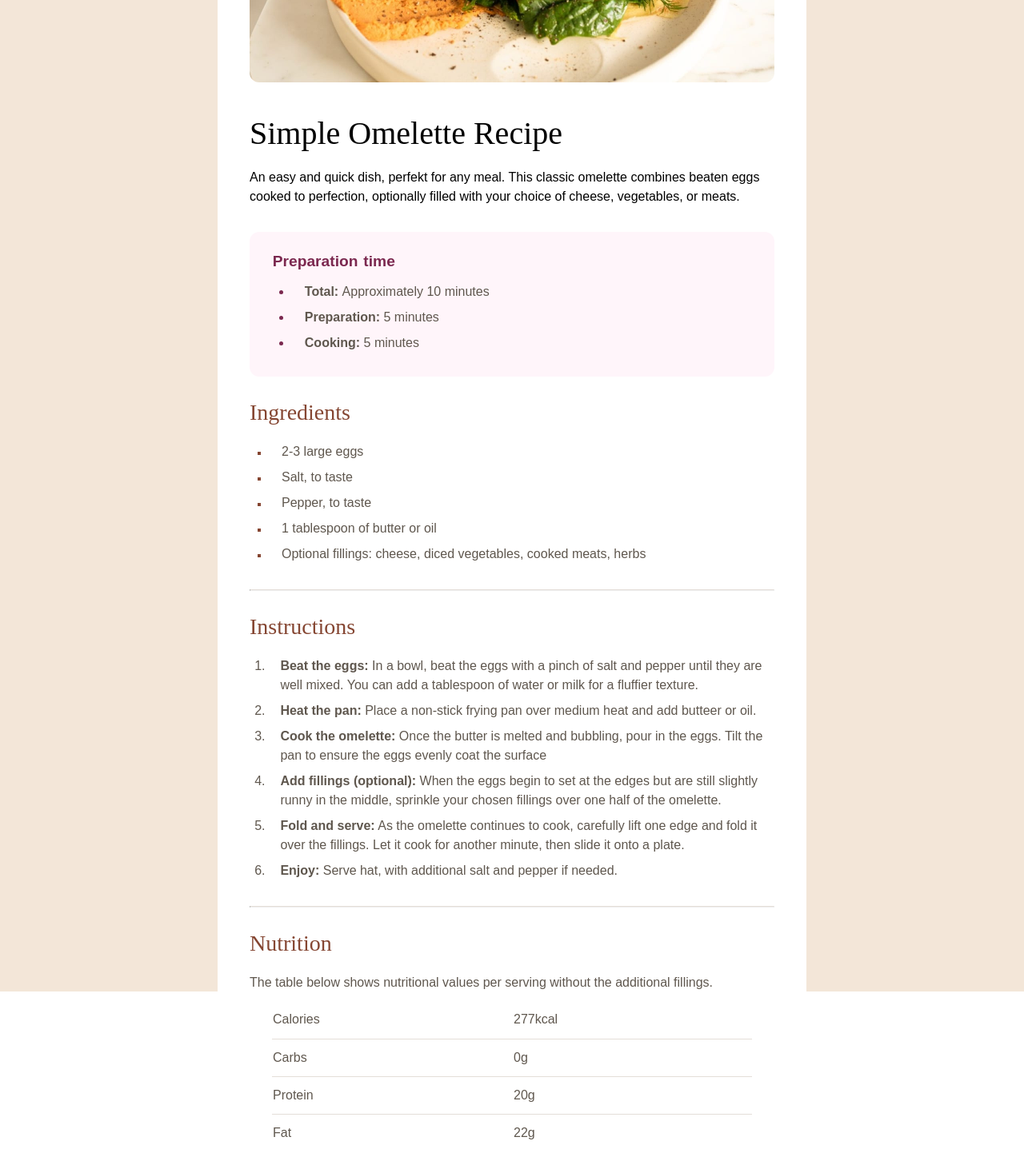
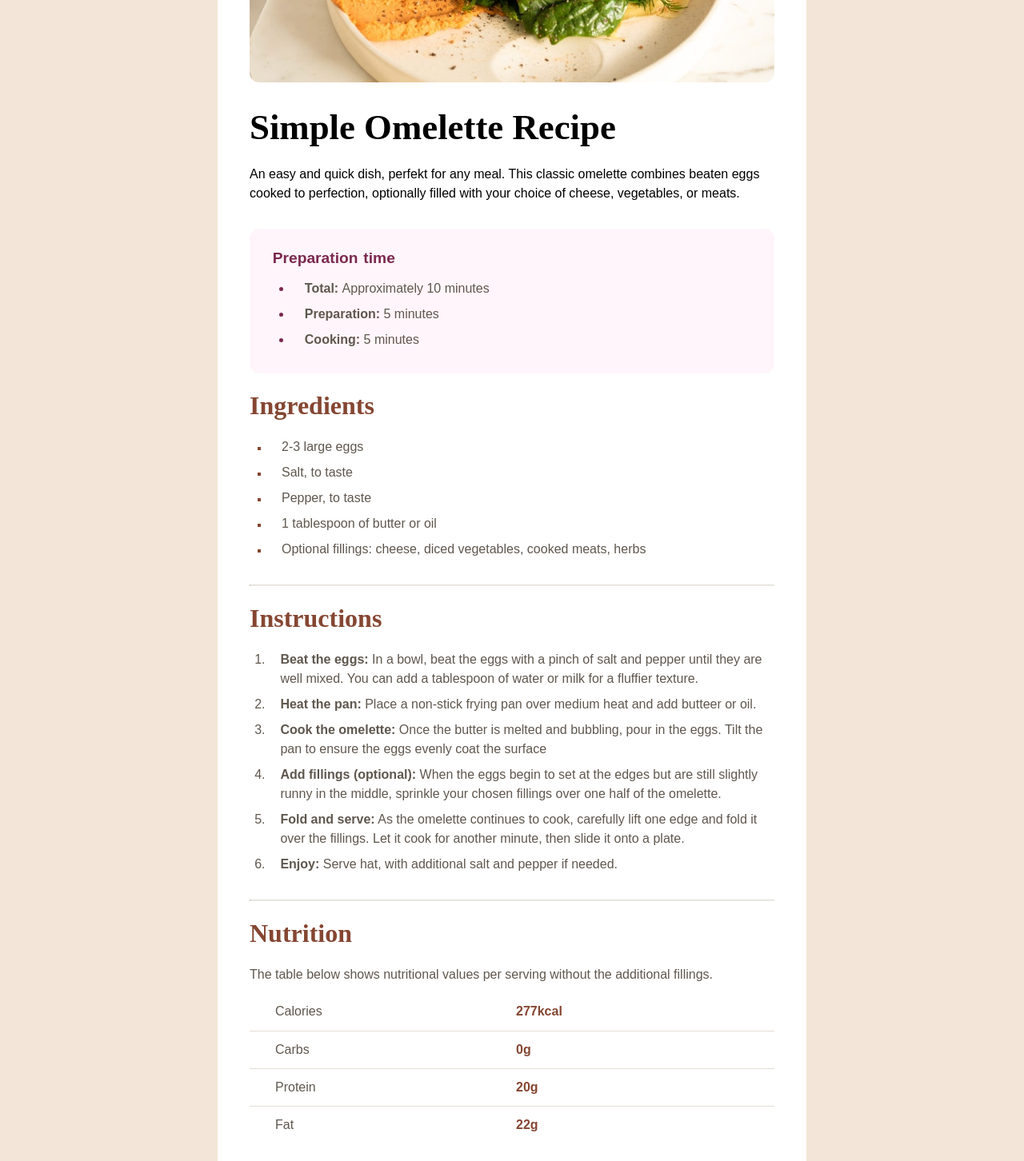
Before and after one commit to hryndi/recipe_page, a React (Vite) app: page / in a window 1280 px wide. Shown: the part 360-1812 px from the top of the page at 80% size. Built offline with nearby package versions, Linux system fonts and the light colour scheme.

Commit message:
fixed overflow issue.

```diff
--- a/src/index.css
+++ b/src/index.css
@@ -10,15 +10,11 @@ html,
 body,
 #root {
   width: 100%;
-  height: 200vh;
 }
-
-#root {
-  display: flex;
-  justify-content: center;
+body {
   background-color: hsl(30, 54%, 90%);
-  padding-top: 7.7rem;
-  max-width: 100%;
+  padding-block: 7.7rem;
+  /* height: 200vh; */
 }
 
 * {
@@ -27,6 +23,7 @@ body,
 }
 
 main {
+  margin-inline: auto;
   border-radius: 20px;
   max-width: 736px;
   height: max-content;
@@ -45,10 +42,10 @@ img {
   border-radius: 12px;
 }
 main > h1 {
-  margin-top: 1.7rem;
+  margin-top: 1rem;
   font-family: "Young Serif";
-  font-weight: 400;
-  font-size: 2.5rem;
+  font-weight: 800;
+  font-size: 2.8rem;
 }
 .description {
   margin-top: 0.8rem;
@@ -86,10 +83,10 @@ main > h1 {
 
 h2 {
   color: hsl(14, 45%, 36%);
-  margin-top: 1.5rem;
+  margin-top: 1rem;
   font-family: "Young Serif";
-  font-weight: 400;
-  font-size: 1.75rem;
+  font-weight: 600;
+  font-size: 2rem;
 }
 
 .ingredients-li {
@@ -135,7 +132,7 @@ li span {
 
 table {
   margin-top: 0.7rem;
-  width: 600px;
+  width: -webkit-fill-available;
   margin-inline: auto;
   border-collapse: collapse;
 }
@@ -145,6 +142,7 @@ tr {
 }
 
 td {
+  padding-left: 2rem;
   padding-block: 0.7rem;
   color: hsl(30, 10%, 34%);
 }
@@ -153,6 +151,11 @@ td:first-child {
   width: 301px;
 }
 
+td:last-child {
+  color: hsl(14, 45%, 36%);
+  font-weight: 600;
+}
+
 tr:last-child {
   border-bottom: 0px;
 }
```
